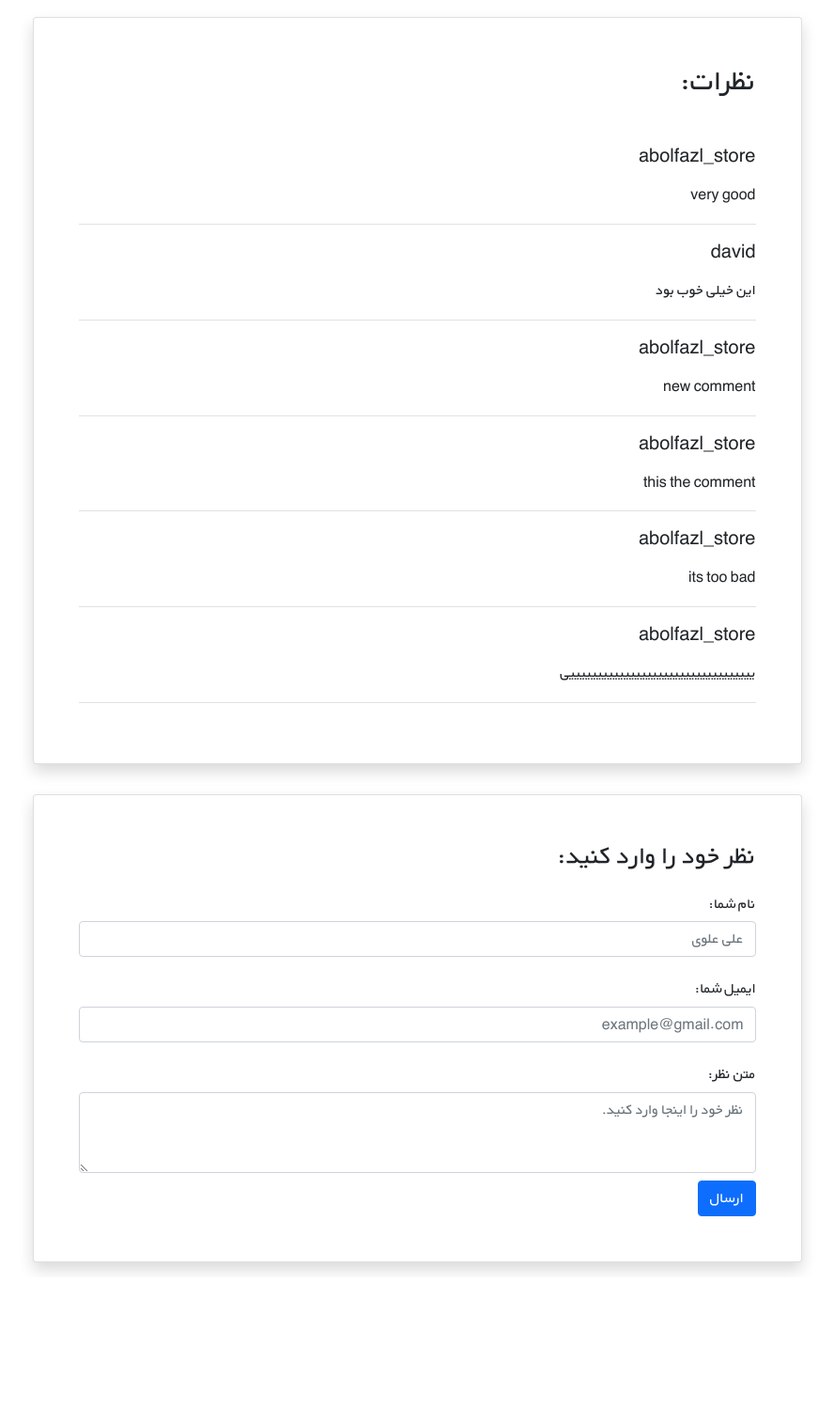
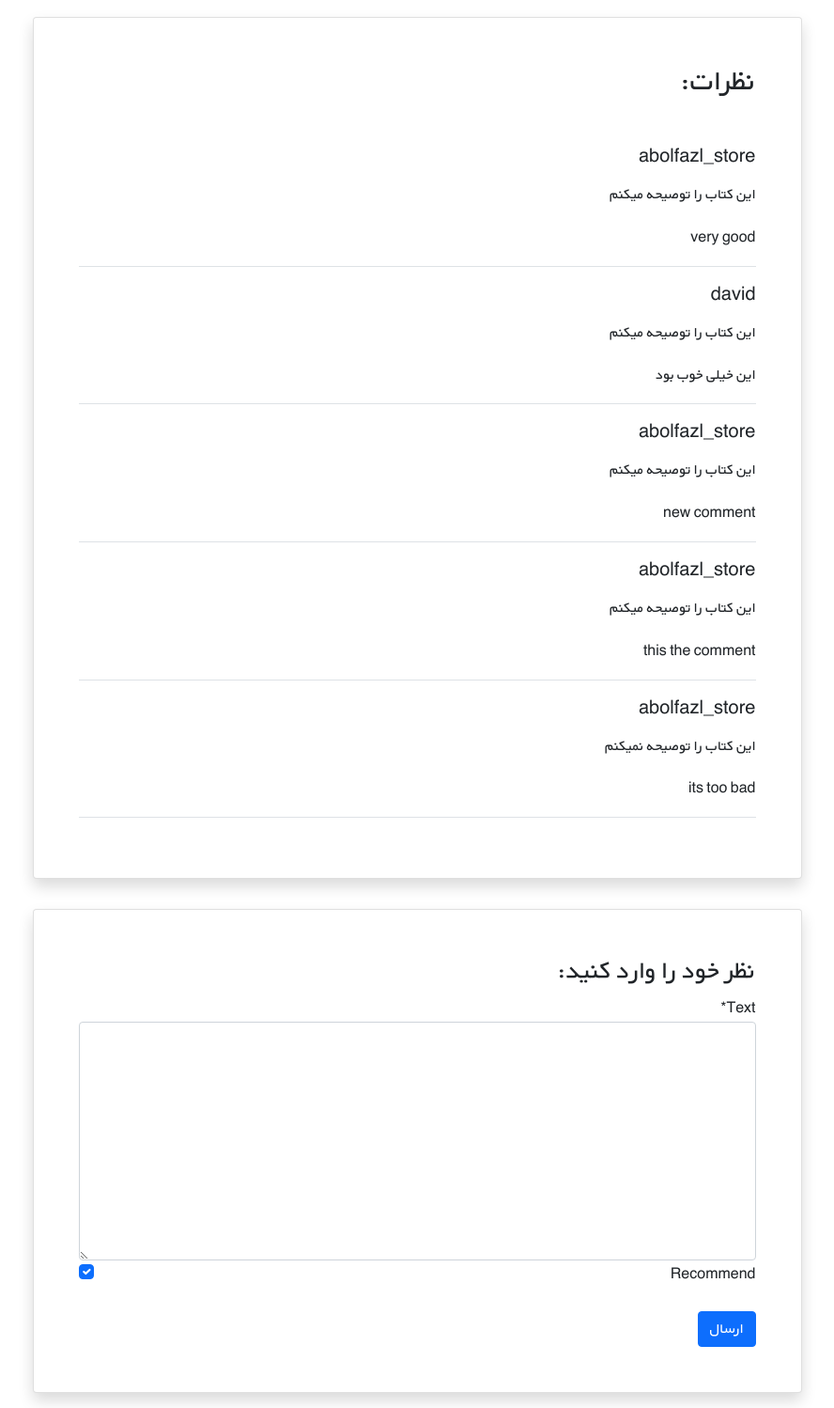
Before and after one commit to AboulfazlRezaee/bookstor_django_project, a Django app: page /books/2/ in a window 1280 px wide. Shown: the part 1094-2592 px from the top of the page at 94% size, without its empty margins (196-1084 px from the left). Before the commit the page ends 2448 px from the top, so only its background shows below. Run offline with Django 4.2, Linux system fonts and the light colour scheme; data comes from the database, SQL or seed files in the repository; both versions use the stored data as it was after the commit; some libraries are stand-ins or nearby versions.

Commit message:
add comment form to book detail view

```diff
--- a/books/admin.py
+++ b/books/admin.py
@@ -4,7 +4,7 @@ from .models import Book, Comment
 
 @admin.register(Comment)
 class CommentAdmin(admin.ModelAdmin):
-    list_display = ('user', 'book', 'text', 'datetime_created',)
+    list_display = ('user', 'book', 'text', 'datetime_created', 'recommend', 'status')
 
 
 admin.site.register(Book)
--- /dev/null
+++ b/books/forms.py
@@ -0,0 +1,8 @@
+from django import forms
+
+from .models import Comment
+
+class CommentForm(forms.ModelForm):
+    class Meta:
+        model = Comment
+        fields = ("text", "recommend",)
--- a/books/models.py
+++ b/books/models.py
@@ -24,6 +24,8 @@ class Comment(models.Model):
     book = models.ForeignKey(Book, on_delete=models.CASCADE, related_name='comments')
     text = models.TextField()
     datetime_created = models.DateTimeField(auto_now_add=True)
+    status = models.BooleanField(default=True)
+    recommend = models.BooleanField(default=True)
 
     def __str__(self):
         return self.text
--- a/books/templates/books/book_detail.html
+++ b/books/templates/books/book_detail.html
@@ -1,4 +1,6 @@
 {% extends '_base.html' %}
+
+{% load crispy_forms_tags %}
 
 {% block page_title %}
     جزئیات کتاب {{book.title}}
@@ -54,10 +56,17 @@
                     <h2 class="mb-5">نظرات:</h2>
 
                     {% for comment in comments %}
-                    <div class="border-bottom mb-3">
-                        <h5 class="mb-3">{{ comment.user.username }}</h5>
-                        <p>{{ comment.text|linebreaks }}</p>
-                    </div>
+                        {% if comment.status %}
+                        <div class="border-bottom mb-3">
+                            <h5 class="mb-3">{{ comment.user.username }}</h5>
+                            {% if comment.recommend %}
+                                <p>این کتاب را توصیحه میکنم</p>
+                            {% else %}
+                                <p>این کتاب را توصیحه نمیکنم</p>
+                            {% endif %}
+                            <p>{{ comment.text|linebreaks }}</p>
+                        </div>
+                        {% endif %}
                     {% endfor %}
                 </div>
             </div>
@@ -66,20 +75,9 @@
                 <div class="card shadow my-3 p-5 w-sm-75 w-100">
                     <h3>نظر خود را وارد کنید:</h3>
                     <form method="POST">
-                        <div class="form-group py-2">
-                            <label class="py-1" for="author_name">نام شما:</label>
-                            <input type="text" class="form-control" placeholder="علی علوی" name="author_name">
-                        </div>
-                        <div class="form-group py-2">
-                            <label class="py-1" for="email">ایمیل شما:</label>
-                            <input type="email" class="form-control" placeholder="example@gmail.com" name="email">
-                        </div>
-                        <div class="form-group py-2">
-                            <label class="py-1" for="comment_text">متن نظر:</label>
-                            <textarea class="form-control" name="text" rows="3"
-                                      placeholder="نظر خود را اینجا وارد کنید."></textarea>
-                        </div>
-                        <button type="submit" class="btn btn-primary">ارسال</button>
+                        {% csrf_token %}
+                        {{ comment_form|crispy }}
+                        <button type="submit" class="btn btn-primary mt-4">ارسال</button>
                     </form>
                 </div>
             </div>
--- a/books/views.py
+++ b/books/views.py
@@ -3,6 +3,7 @@ from django.urls import reverse_lazy
 from django.views import generic
 
 from .models import Book
+from .forms import CommentForm
 # Create your views here.
 
 
@@ -21,7 +22,23 @@ class BookListView(generic.ListView):
 def book_detail(request, pk):
     book = get_object_or_404(Book, pk=pk)
     book_comments = book.comments.all()
-    return render(request, 'books/book_detail.html', {'book': book, 'comments': book_comments})
+
+    if request.method == 'POST':
+        comment_form = CommentForm(request.POST)
+        if comment_form.is_valid():
+            new_comment = comment_form.save(commit=False)
+            new_comment.book = book
+            new_comment.user = request.user
+            new_comment.save()
+            comment_form = CommentForm()
+    else:
+        comment_form = CommentForm()
+
+    return render(request, 'books/book_detail.html', {
+        'book': book,
+        'comments': book_comments,
+        'comment_form': comment_form,
+        })
 
 class BookCreateView(generic.CreateView):
     model = Book
```
Also changed, not shown: books/migrations/0012_comment_recommend_comment_status.py (added), db.sqlite3.
